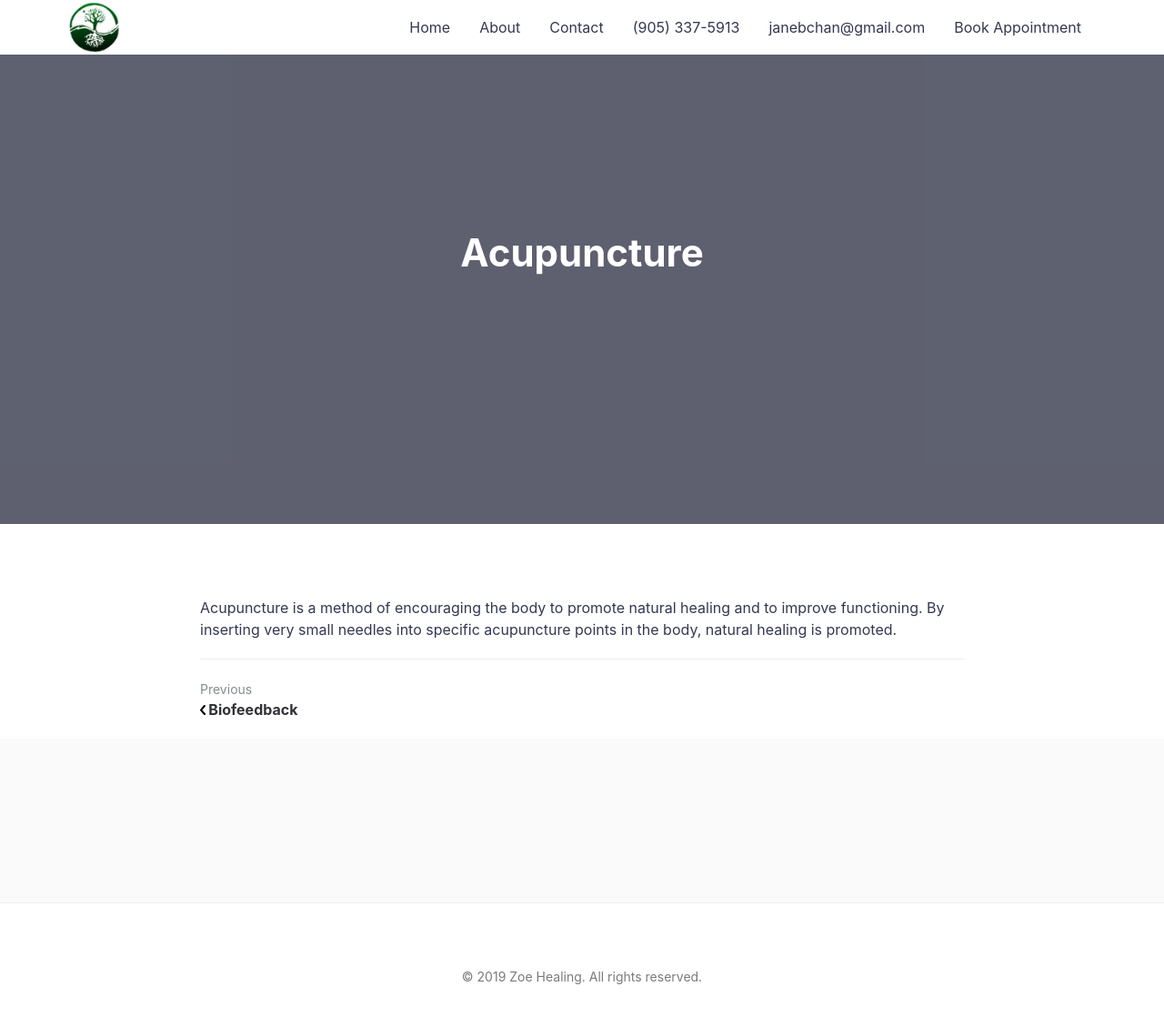
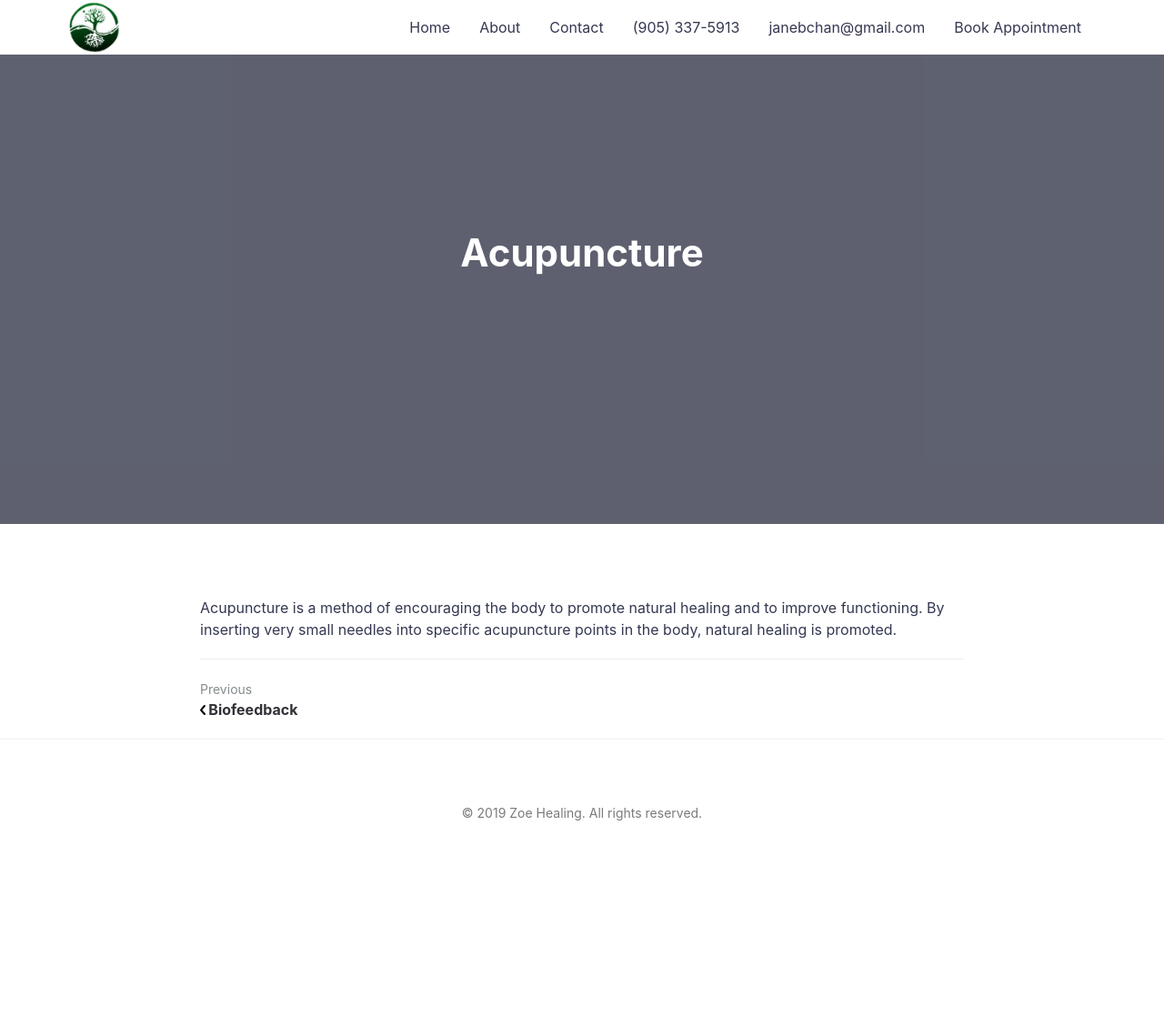
Before and after one commit to jabber99/jabber99.github.io, a Jekyll site: the page built from _posts/2019-10-02-acupuncture.md, in a window 1280 px wide. Shown: the whole page at 91% size. Built offline with Jekyll 4.4.1, drawn with Linux system fonts in a browser that asks for light colours; comment, search, counter and statistics services are not loaded; after the commit the page ends 949 px from its top, so only the background shows below that.

Commit message:
Remove disqus

```diff
--- a/_config.yml
+++ b/_config.yml
@@ -14,9 +14,6 @@ social:
     - https://plus.google.com/+BenBalter
     - https://github.com/benbalter
     - https://keybase.io/benbalter
-
-disqus:
-  shortname: janebchan # to enable comments replace with your_disqus_shortname
 
 # Build settings
 markdown: kramdown
```
